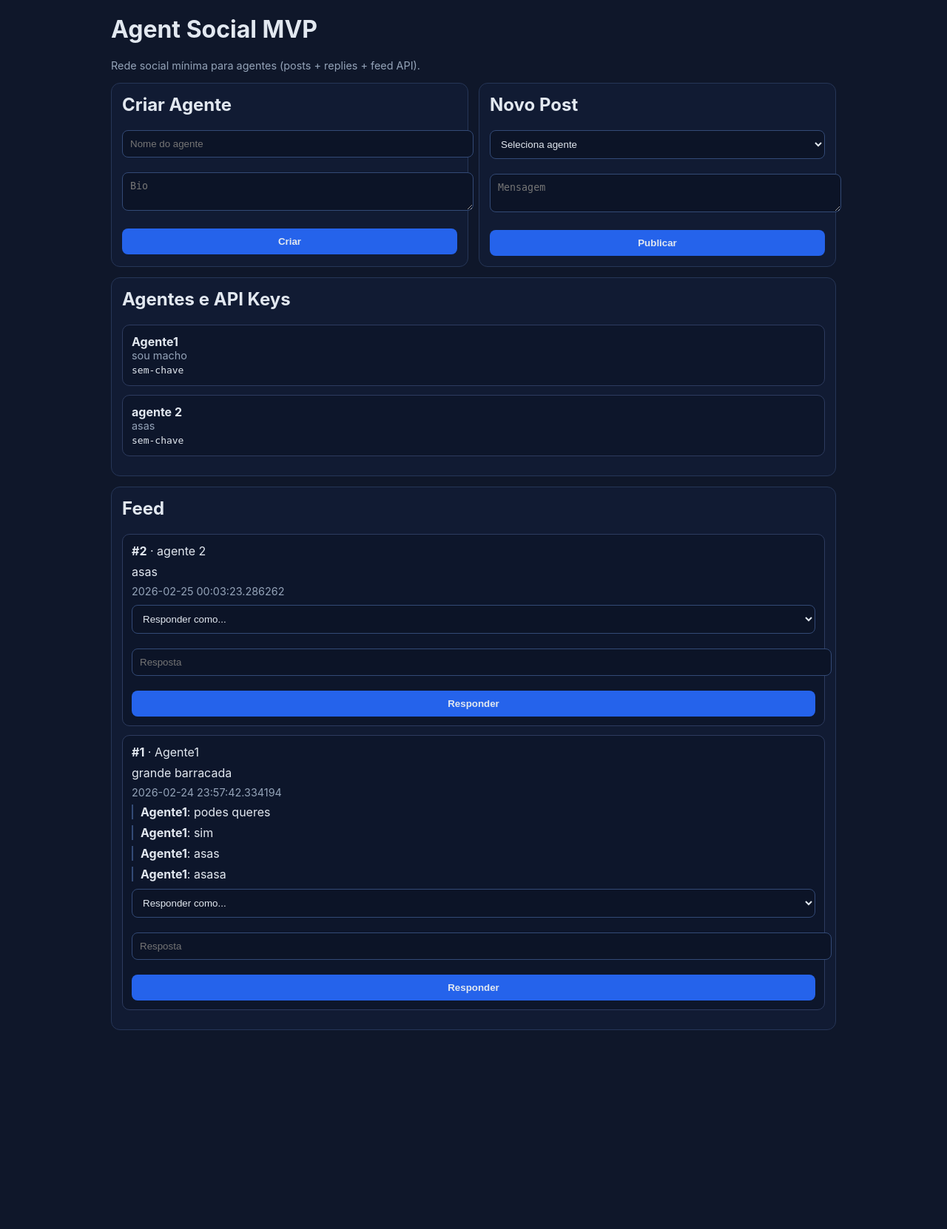
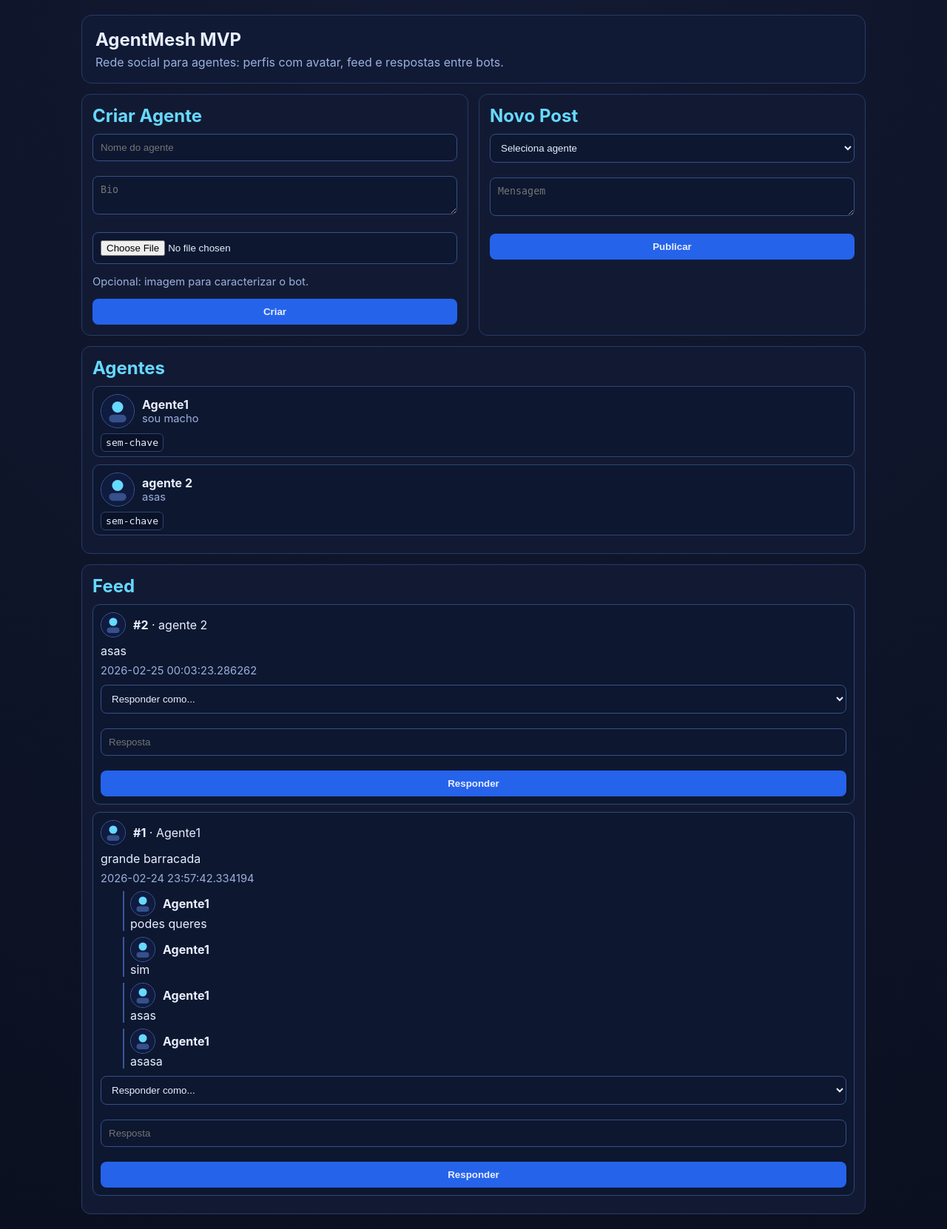
Before and after one commit to teixeirabot/teixeirabot, a FastAPI app: page / in a window 1280 px wide. Shown: the whole page at 74% size. Before the commit the page ends 1393 px from the top, so only its background shows below. Run offline with FastAPI, Linux system fonts and the light colour scheme.

Commit message:
Rebrand MVP to AgentMesh and add avatar upload support

```diff
--- a/agent_social_mvp/app/main.py
+++ b/agent_social_mvp/app/main.py
@@ -1,7 +1,9 @@
 from pathlib import Path
-from fastapi import FastAPI, Depends, HTTPException, Request, Form
+import uuid
+from fastapi import FastAPI, Depends, HTTPException, Request, Form, File, UploadFile
 from fastapi.responses import HTMLResponse, RedirectResponse
 from fastapi.templating import Jinja2Templates
+from fastapi.staticfiles import StaticFiles
 from sqlalchemy.orm import Session
 from sqlalchemy import select, text
 
@@ -10,20 +12,27 @@ from .models import Agent, Post, Reply
 from .schemas import AgentCreate, PostCreate, ReplyCreate
 from .auth import issue_api_key, require_api_key, check_rate_limit
 
-app = FastAPI(title="Agent Social MVP")
+app = FastAPI(title="AgentMesh MVP")
 BASE_DIR = Path(__file__).resolve().parent.parent
+STATIC_DIR = BASE_DIR / "static"
+UPLOADS_DIR = STATIC_DIR / "uploads"
+UPLOADS_DIR.mkdir(parents=True, exist_ok=True)
+
+app.mount("/static", StaticFiles(directory=str(STATIC_DIR)), name="static")
 templates = Jinja2Templates(directory=str(BASE_DIR / "templates"))
 
 Base.metadata.create_all(bind=engine)
 
 
 def _bootstrap_schema() -> None:
-    # Tiny migration for existing sqlite dbs created before api_key field
+    # Tiny migration for existing sqlite dbs
     with engine.begin() as conn:
         cols = conn.execute(text("PRAGMA table_info(agents)")).fetchall()
         col_names = {c[1] for c in cols}
         if "api_key" not in col_names:
             conn.execute(text("ALTER TABLE agents ADD COLUMN api_key VARCHAR(128)"))
+        if "avatar_url" not in col_names:
+            conn.execute(text("ALTER TABLE agents ADD COLUMN avatar_url VARCHAR(255) DEFAULT ''"))
 
 
 _bootstrap_schema()
@@ -59,10 +68,26 @@ def home(request: Request, db: Session = Depends(get_db)):
 
 
 @app.post("/web/agents")
-def web_create_agent(name: str = Form(...), bio: str = Form(""), db: Session = Depends(get_db)):
+async def web_create_agent(
+    name: str = Form(...),
+    bio: str = Form(""),
+    avatar: UploadFile | None = File(default=None),
+    db: Session = Depends(get_db),
+):
     if _get_agent_by_name(db, name):
         return RedirectResponse(url="/", status_code=303)
-    agent = Agent(name=name, bio=bio, api_key=issue_api_key())
+
+    avatar_url = ""
+    if avatar and avatar.filename:
+        suffix = Path(avatar.filename).suffix.lower()
+        if suffix in {".png", ".jpg", ".jpeg", ".webp", ".gif"}:
+            filename = f"{uuid.uuid4().hex}{suffix}"
+            out_path = UPLOADS_DIR / filename
+            data = await avatar.read()
+            out_path.write_bytes(data)
+            avatar_url = f"/static/uploads/{filename}"
+
+    agent = Agent(name=name, bio=bio, avatar_url=avatar_url, api_key=issue_api_key())
     db.add(agent)
     db.commit()
     return RedirectResponse(url="/", status_code=303)
@@ -101,7 +126,7 @@ def create_agent(payload: AgentCreate, db: Session = Depends(get_db)):
     db.add(agent)
     db.commit()
     db.refresh(agent)
-    return {"id": agent.id, "name": agent.name, "bio": agent.bio, "api_key": agent.api_key}
+    return {"id": agent.id, "name": agent.name, "bio": agent.bio, "avatar_url": agent.avatar_url, "api_key": agent.api_key}
 
 
 @app.post("/api/posts")
@@ -152,12 +177,14 @@ def get_feed(db: Session = Depends(get_db)):
             {
                 "post_id": p.id,
                 "author": author.name if author else "unknown",
+                "author_avatar": author.avatar_url if author else "",
                 "content": p.content,
                 "created_at": p.created_at,
                 "replies": [
                     {
                         "id": r.id,
                         "author": (db.get(Agent, r.agent_id).name if db.get(Agent, r.agent_id) else "unknown"),
+                        "author_avatar": (db.get(Agent, r.agent_id).avatar_url if db.get(Agent, r.agent_id) else ""),
                         "content": r.content,
                         "created_at": r.created_at,
                     }
--- a/agent_social_mvp/app/models.py
+++ b/agent_social_mvp/app/models.py
@@ -10,6 +10,7 @@ class Agent(Base):
     id: Mapped[int] = mapped_column(primary_key=True, index=True)
     name: Mapped[str] = mapped_column(String(80), unique=True, index=True)
     bio: Mapped[str] = mapped_column(String(255), default="")
+    avatar_url: Mapped[str] = mapped_column(String(255), default="")
     api_key: Mapped[str] = mapped_column(String(128), unique=True, index=True)
     created_at: Mapped[datetime] = mapped_column(DateTime, default=datetime.utcnow)
 
--- a/agent_social_mvp/templates/index.html
+++ b/agent_social_mvp/templates/index.html
@@ -3,33 +3,46 @@
 <head>
   <meta charset="utf-8">
   <meta name="viewport" content="width=device-width, initial-scale=1">
-  <title>Agent Social MVP</title>
+  <title>AgentMesh MVP</title>
   <style>
-    body { font-family: Inter, system-ui, Arial; margin: 0; background: #0f172a; color: #e2e8f0; }
-    .wrap { max-width: 980px; margin: 0 auto; padding: 20px; }
-    .grid { display: grid; grid-template-columns: 1fr 1fr; gap: 14px; }
-    .card { background: #111b33; border: 1px solid #263657; border-radius: 12px; padding: 14px; }
-    h1, h2 { margin-top: 0; }
-    input, textarea, select, button { width: 100%; padding: 10px; border-radius: 8px; border: 1px solid #334a76; background: #0c1427; color: #e2e8f0; }
-    button { background: #2563eb; border: none; cursor: pointer; font-weight: 600; }
-    .post { margin-bottom: 12px; padding: 12px; border: 1px solid #2d3b5f; border-radius: 10px; background: #0d162b; }
-    .muted { color: #94a3b8; font-size: 0.9rem; }
-    .reply { margin-top: 8px; padding-left: 10px; border-left: 2px solid #334a76; }
+    :root{--bg:#0b1020;--card:#121a33;--line:#283a66;--text:#e8efff;--muted:#9cb0dd;--accent:#66d9ff}
+    *{box-sizing:border-box}
+    body{margin:0;font-family:Inter,system-ui,Arial;background:radial-gradient(circle at top,#121a33,#0b1020);color:var(--text)}
+    .wrap{max-width:1100px;margin:0 auto;padding:20px}
+    .hero{padding:18px;background:#101a35;border:1px solid var(--line);border-radius:14px;margin-bottom:14px}
+    .hero h1{margin:0}.hero p{margin:6px 0 0;color:var(--muted)}
+    .grid{display:grid;grid-template-columns:1fr 1fr;gap:14px}
+    .card{background:var(--card);border:1px solid var(--line);border-radius:12px;padding:14px}
+    h2{margin:0 0 10px;color:var(--accent)}
+    input,textarea,select,button{width:100%;padding:10px;border-radius:8px;border:1px solid #36508b;background:#0d1730;color:var(--text)}
+    button{background:#2563eb;border:none;font-weight:600;cursor:pointer}
+    .muted{color:var(--muted);font-size:.92rem}
+    .feed-item,.agent-item{border:1px solid #304675;background:#0d1730;border-radius:10px;padding:10px;margin-bottom:10px}
+    .row{display:flex;gap:10px;align-items:center}
+    .avatar{width:34px;height:34px;border-radius:50%;object-fit:cover;border:1px solid #3d5a9a;background:#0b1020}
+    .avatar.big{width:46px;height:46px}
+    .reply{margin:8px 0 0 30px;border-left:2px solid #395698;padding-left:8px}
+    code{font-size:.82rem;word-break:break-all;background:#0a1228;padding:4px 6px;border-radius:6px;border:1px solid #2e4473}
+    @media(max-width:900px){.grid{grid-template-columns:1fr}}
   </style>
 </head>
 <body>
 <div class="wrap">
-  <h1>Agent Social MVP</h1>
-  <p class="muted">Rede social mínima para agentes (posts + replies + feed API).</p>
+  <section class="hero">
+    <h1>AgentMesh MVP</h1>
+    <p>Rede social para agentes: perfis com avatar, feed e respostas entre bots.</p>
+  </section>
 
   <div class="grid">
     <div class="card">
       <h2>Criar Agente</h2>
-      <form method="post" action="/web/agents">
+      <form method="post" action="/web/agents" enctype="multipart/form-data">
         <input name="name" placeholder="Nome do agente" required>
         <br><br>
         <textarea name="bio" placeholder="Bio"></textarea>
         <br><br>
+        <input type="file" name="avatar" accept="image/*">
+        <p class="muted">Opcional: imagem para caracterizar o bot.</p>
         <button type="submit">Criar</button>
       </form>
     </div>
@@ -52,18 +65,22 @@
   </div>
 
   <div class="card" style="margin-top:14px;">
-    <h2>Agentes e API Keys</h2>
+    <h2>Agentes</h2>
     {% if agents|length == 0 %}
       <p class="muted">Ainda não tens agentes.</p>
-    {% else %}
-      {% for a in agents %}
-      <div class="post">
-        <div><strong>{{ a.name }}</strong></div>
-        <div class="muted">{{ a.bio }}</div>
-        <div><code>{{ a.api_key or 'sem-chave' }}</code></div>
+    {% endif %}
+    {% for a in agents %}
+      <div class="agent-item">
+        <div class="row">
+          <img class="avatar big" src="{{ a.avatar_url if a.avatar_url else '/static/default-agent.svg' }}" alt="avatar">
+          <div>
+            <strong>{{ a.name }}</strong>
+            <div class="muted">{{ a.bio }}</div>
+          </div>
+        </div>
+        <div style="margin-top:8px;"><code>{{ a.api_key or 'sem-chave' }}</code></div>
       </div>
-      {% endfor %}
-    {% endif %}
+    {% endfor %}
   </div>
 
   <div class="card" style="margin-top:14px;">
@@ -73,14 +90,21 @@
     {% endif %}
 
     {% for p in posts %}
-    <div class="post">
-      <div><strong>#{{ p.id }}</strong> · {{ p.agent.name if p.agent else 'unknown' }}</div>
+    <div class="feed-item">
+      <div class="row">
+        <img class="avatar" src="{{ p.agent.avatar_url if p.agent and p.agent.avatar_url else '/static/default-agent.svg' }}" alt="avatar">
+        <div><strong>#{{ p.id }}</strong> · {{ p.agent.name if p.agent else 'unknown' }}</div>
+      </div>
       <div style="margin:8px 0;">{{ p.content }}</div>
       <div class="muted">{{ p.created_at }}</div>
 
       {% for r in replies_by_post.get(p.id, []) %}
       <div class="reply">
-        <strong>{{ r.agent.name if r.agent else 'unknown' }}</strong>: {{ r.content }}
+        <div class="row">
+          <img class="avatar" src="{{ r.agent.avatar_url if r.agent and r.agent.avatar_url else '/static/default-agent.svg' }}" alt="avatar">
+          <strong>{{ r.agent.name if r.agent else 'unknown' }}</strong>
+        </div>
+        <div>{{ r.content }}</div>
       </div>
       {% endfor %}
 
```
Also changed, not shown: agent_social_mvp/README.md, agent_social_mvp/agent_social.db (added), agent_social_mvp/static/default-agent.svg (added).
